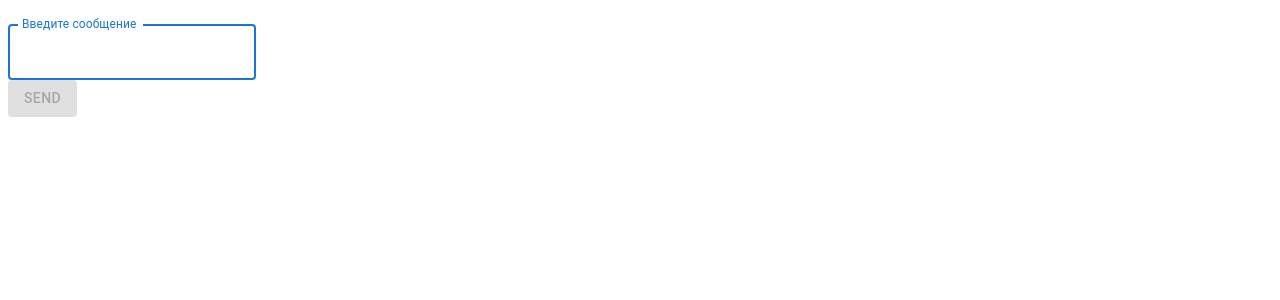
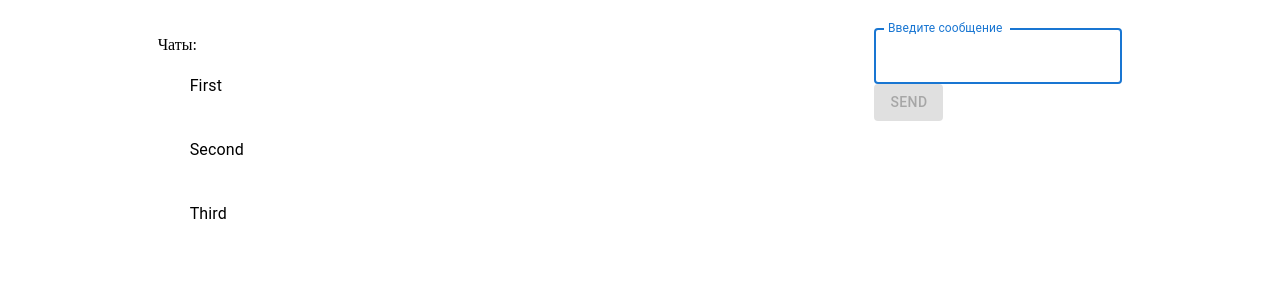
Before and after one commit to Ameli4ckin/react, a React app: page / in a window 1280 px wide. Shown: the top 300 px of the page. Built offline with nearby package versions, Linux system fonts and the light colour scheme.

Commit message:
add chats and css style

```diff
--- /dev/null
+++ b/src/App.css
@@ -0,0 +1,5 @@
+.wrapper {
+    display: flex;
+    justify-content: space-around;
+    padding-top: 20px;
+}
--- a/src/App.tsx
+++ b/src/App.tsx
@@ -3,6 +3,8 @@ import { MessageList } from "./MessageList/MessageList";
 import { FC, useEffect, useState } from 'react';
 import { AUTHOR, Message, Messages } from "./types";
 import React from "react";
+import { Chat } from "./Chats";
+import "./App.css"
 
 
 export const App: FC = () => {
@@ -29,7 +31,10 @@ export const App: FC = () => {
   }, [messages]);
 
   return <>
+    <div className="wrapper">
+    <Chat />
     <MessageList messages={messages} />
     <Form addMessage={addMessage}/>
+    </div>
   </>
 }
--- /dev/null
+++ b/src/Chats.tsx
@@ -0,0 +1,37 @@
+import * as React from 'react';
+ import { List, ListItem, ListItemButton, ListItemText } from '@mui/material/';
+
+ type Chat = Chats[];
+
+ interface Chats {
+     id: number;
+     name: string;
+ }
+
+ const userChat: Chat = [
+     {
+         id: 1,
+         name: "First"
+     },
+     {
+         id: 2,
+         name: "Second"
+     },
+     {
+         id: 3,
+         name: "Third"
+     },
+ ];
+ export const Chat = () => {
+    return (
+        <List>Чаты:
+        {userChat.map((item) => (
+            <ListItemButton key={item.id} >
+                <ListItem>
+                    <ListItemText primary={`${item.name}`} />
+                </ListItem>
+            </ListItemButton>
+        ))}
+    </List>
+)
+}
--- a/src/components/Form.tsx
+++ b/src/components/Form.tsx
@@ -32,7 +32,6 @@ export const Form: FC<FormProps> = ({ addMessage }) => {
 
     return (
         <form onSubmit={handleSubmit}>
-            {/* <input type="text" ref={inputRef} /> */}
             <TextField
                 value={value}
                 onChange={(e) => setValue(e.target.value)}
```
